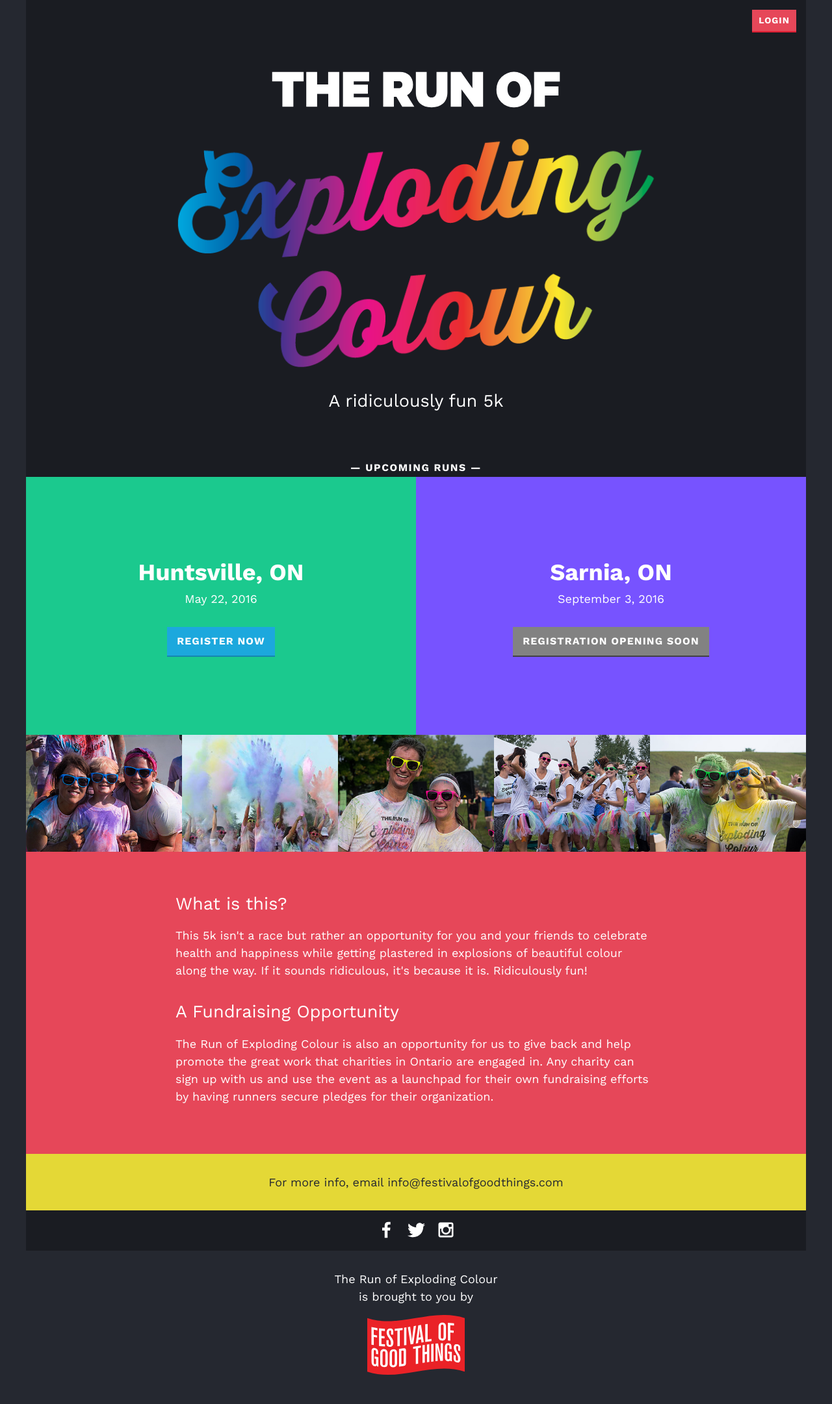
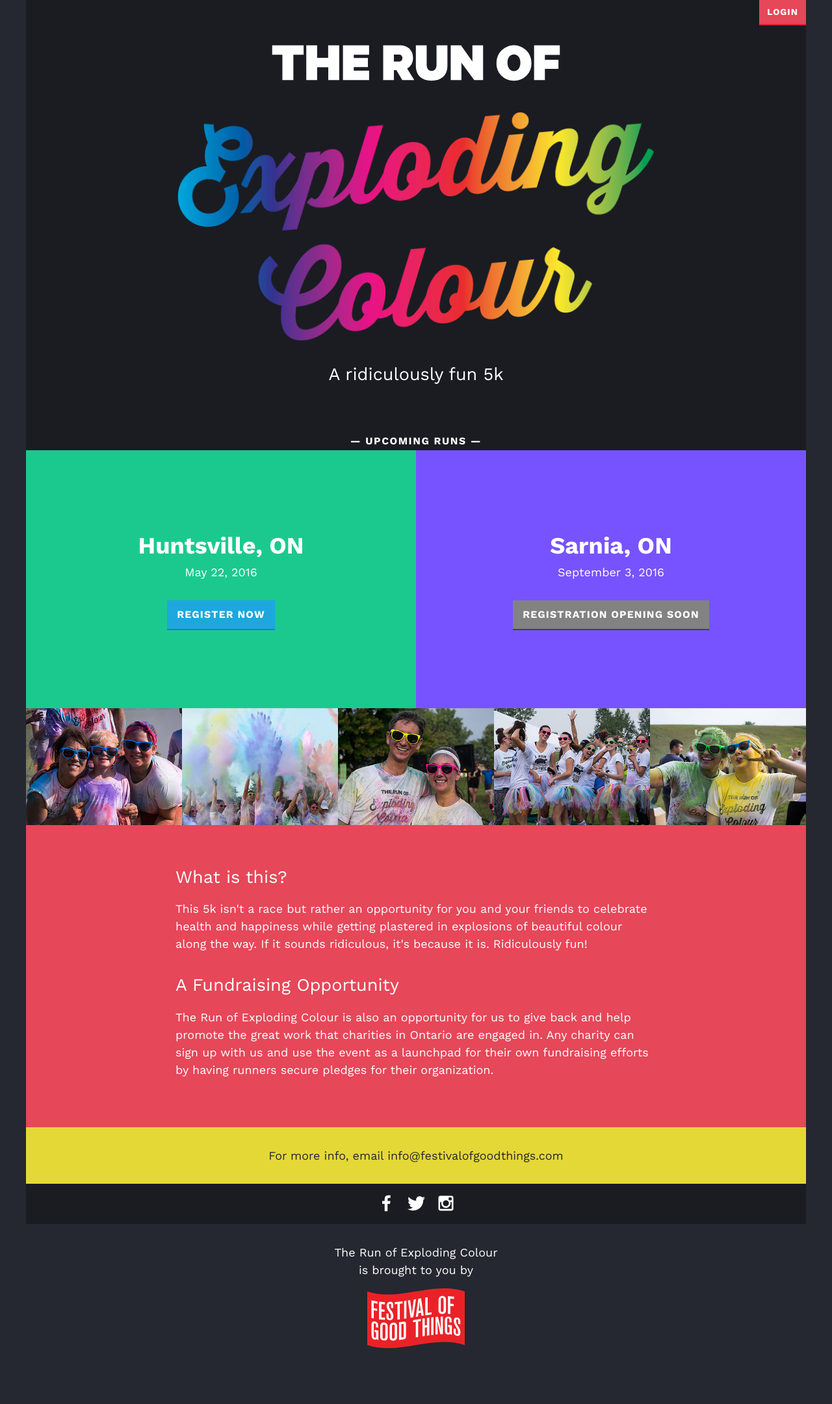
Before and after one commit to storyboardinc/exploding-colour, a Jekyll site: the page built from index.html, in a window 1280 px wide. Shown: the whole page at 65% size. Built offline with Jekyll 4.4.1, drawn with Linux system fonts in a browser that asks for light colours; after the commit the page ends 2120 px from its top, so only the background shows below that.

Commit message:
change top link style

```diff
--- a/_sass/_layout.scss
+++ b/_sass/_layout.scss
@@ -23,7 +23,7 @@
 
 .btn-sm {
     font-size: $smaller-font-size;
-    padding: 6px 10px;
+    padding: 8px 12px;
 }
 
 .btn-soon {
@@ -71,7 +71,7 @@
 }
 
 .top-links {
-    padding: $spacing-unit/2 15px $spacing-unit*2 15px;
+    padding-bottom: $spacing-unit;
     text-align: right;
 
     .btn {
```
